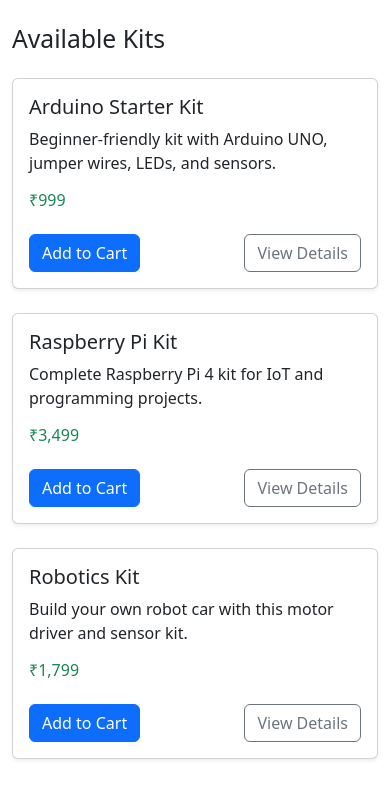
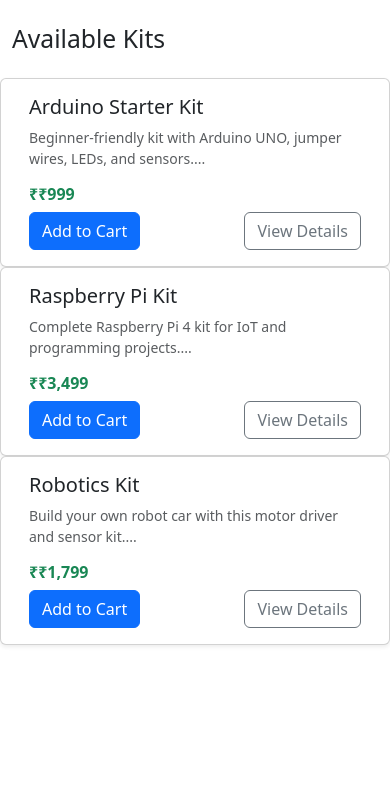
Before and after one commit to n-aadiyah/electronics-kit-frontend, a React (Create React App) app: page /products in a window 390 px wide. Shown: the top 798 px of the page. Built offline with nearby package versions, Linux system fonts and the light colour scheme.

Commit message:
responsive

```diff
--- a/src/components/ProductCard.js
+++ b/src/components/ProductCard.js
@@ -5,22 +5,32 @@
 
 const ProductCard = ({ product }) => {
   const { cartItems, addToCart } = useContext(CartContext);
-
-  const alreadyInCart = cartItems.some((item) => item.id === product.id);
+  const alreadyInCart = cartItems.some((item) => item._id === product._id);
 
   const handleAdd = () => {
-    console.log("🟢 Button clicked for:", product);
     addToCart(product);
   };
 
   return (
-    <div className="col-md-4 mb-4">
     <div className="card h-100 shadow-sm">
+      {/* Optional image */}
+      {product.image && (
+        <img
+          src={product.image}
+          className="card-img-top"
+          alt={product.name}
+          style={{ height: "180px", objectFit: "cover" }}
+        />
+      )}
+
       <div className="card-body d-flex flex-column">
         <h5 className="card-title">{product.name}</h5>
-          <p className="card-text flex-grow-1">{product.description}</p>
-          <h6 className="text-success">{product.price}</h6>
-          <div className="d-flex justify-content-between mt-3">
+        <p className="card-text text-muted small flex-grow-1">
+          {product.description?.slice(0, 80)}...
+        </p>
+        <h6 className="text-success fw-bold">₹{product.price}</h6>
+
+        <div className="mt-auto d-flex justify-content-between gap-2">
           <button
             className="btn btn-primary"
             onClick={handleAdd}
@@ -37,7 +47,6 @@
         </div>
       </div>
     </div>
-    </div>
   );
 };
 
```
Lines whose indentation alone changed are shown as unchanged.
